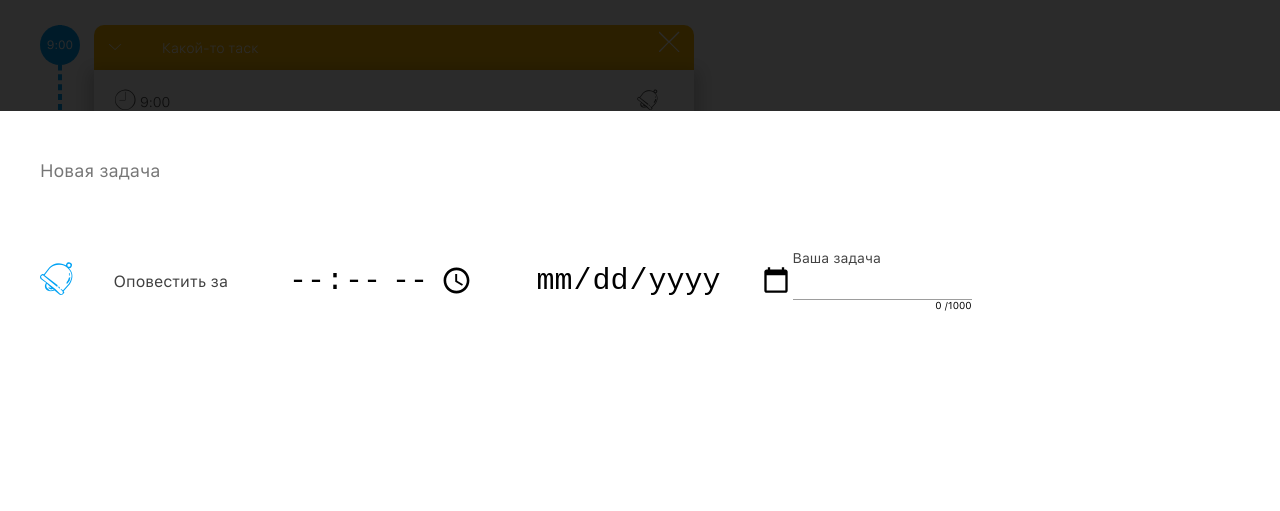
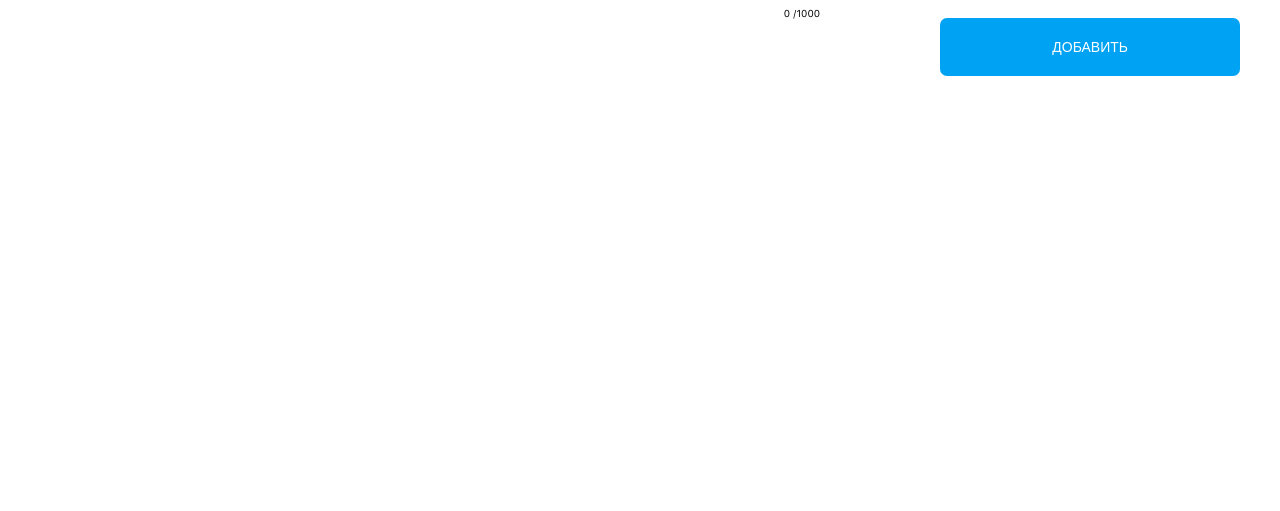
Before and after one commit to khramovw/task, a website: page app/task-edit.html in a window 1280 px wide. Shown: the part 289-800 px from the top of the page. Drawn offline with Linux system fonts and the light colour scheme.

Commit message:
add task btn

```diff
--- a/app/css/style.css
+++ b/app/css/style.css
@@ -470,9 +470,36 @@ main {
   width: 100%;
   padding: 5em 0;
   position: fixed;
-  min-height: 50vh;
+  height: auto;
   z-index: 999999;
   bottom: 0; }
+  @media (min-width: 1024px) {
+    .edit-task {
+      min-height: 50vh; } }
+  @media (min-height: 630px) {
+    .edit-task {
+      top: 0;
+      overflow: auto; } }
+  .edit-task .input-group {
+    display: -webkit-box;
+    display: -webkit-flex;
+    display: -ms-flexbox;
+    display: flex;
+    width: 100%;
+    -webkit-box-orient: vertical;
+    -webkit-box-direction: normal;
+    -webkit-flex-direction: column;
+        -ms-flex-direction: column;
+            flex-direction: column;
+    -webkit-box-pack: start;
+    -webkit-justify-content: flex-start;
+        -ms-flex-pack: start;
+            justify-content: flex-start; }
+    .edit-task .input-group + .input-group {
+      -webkit-box-pack: end;
+      -webkit-justify-content: flex-end;
+          -ms-flex-pack: end;
+              justify-content: flex-end; }
     .edit-task .input-group.flex-container {
       -webkit-box-orient: vertical;
       -webkit-box-direction: normal;
@@ -523,7 +550,12 @@ main {
     -webkit-box-direction: normal;
     -webkit-flex-direction: column;
         -ms-flex-direction: column;
-            flex-direction: column; }
+            flex-direction: column;
+    width: 65%;
+    margin-top: 3.5em; }
+    @media (max-width: 1023px) {
+      .edit-task .textarea-wrap {
+        width: 100%; } }
     .edit-task .textarea-wrap label {
       font-size: 1.4em;
       color: #424242;
@@ -533,12 +565,12 @@ main {
               order: 1; }
     .edit-task .textarea-wrap textarea {
       border-bottom: 1px solid #9d9d9d;
-      width: 100%;
       max-height: 6em;
       -webkit-box-ordinal-group: 3;
       -webkit-order: 2;
           -ms-flex-order: 2;
-              order: 2; }
+              order: 2;
+      width: 100%; }
       .edit-task .textarea-wrap textarea:focus {
         border-color: #00a2f4; }
         .edit-task .textarea-wrap textarea:focus + label {
@@ -550,4 +582,20 @@ main {
               order: 3;
       -webkit-align-self: flex-end;
           -ms-flex-item-align: end;
-              align-self: flex-end; }
+              align-self: flex-end;
+      margin-top: 3.5em; }
+  .edit-task .add-task-btn {
+    background: #00a2f4;
+    padding: 1.5em 8em;
+    font-size: 1.4em;
+    -webkit-border-radius: 0.5em;
+            border-radius: 0.5em;
+    color: #fff;
+    width: 100%;
+    text-transform: uppercase; }
+    @media (min-width: 1024px) {
+      .edit-task .add-task-btn {
+        width: auto;
+        -webkit-align-self: flex-end;
+            -ms-flex-item-align: end;
+                align-self: flex-end; } }
--- a/app/task-edit.html
+++ b/app/task-edit.html
@@ -179,6 +179,7 @@
 				</div>
 				<input type="time" name="task-time" id="task-time">
 				<input type="date" name="task-date" id="task-date"></input>
+			</div>
 			<div class="input-group">
 				<div class="textarea-wrap">
 					<textarea name="task-text" id="task-text" ></textarea>
@@ -189,6 +190,9 @@
 					</div>
 				</div>
 			</div>
+
+			<div class="input-group">
+				<button class="add-task-btn" type="submit">Добавить</button>
 			</div>
 		</div>
 	</div>
```
Also changed, not shown: dist/sass/_layout.scss. Lines whose indentation alone changed are shown as unchanged.
